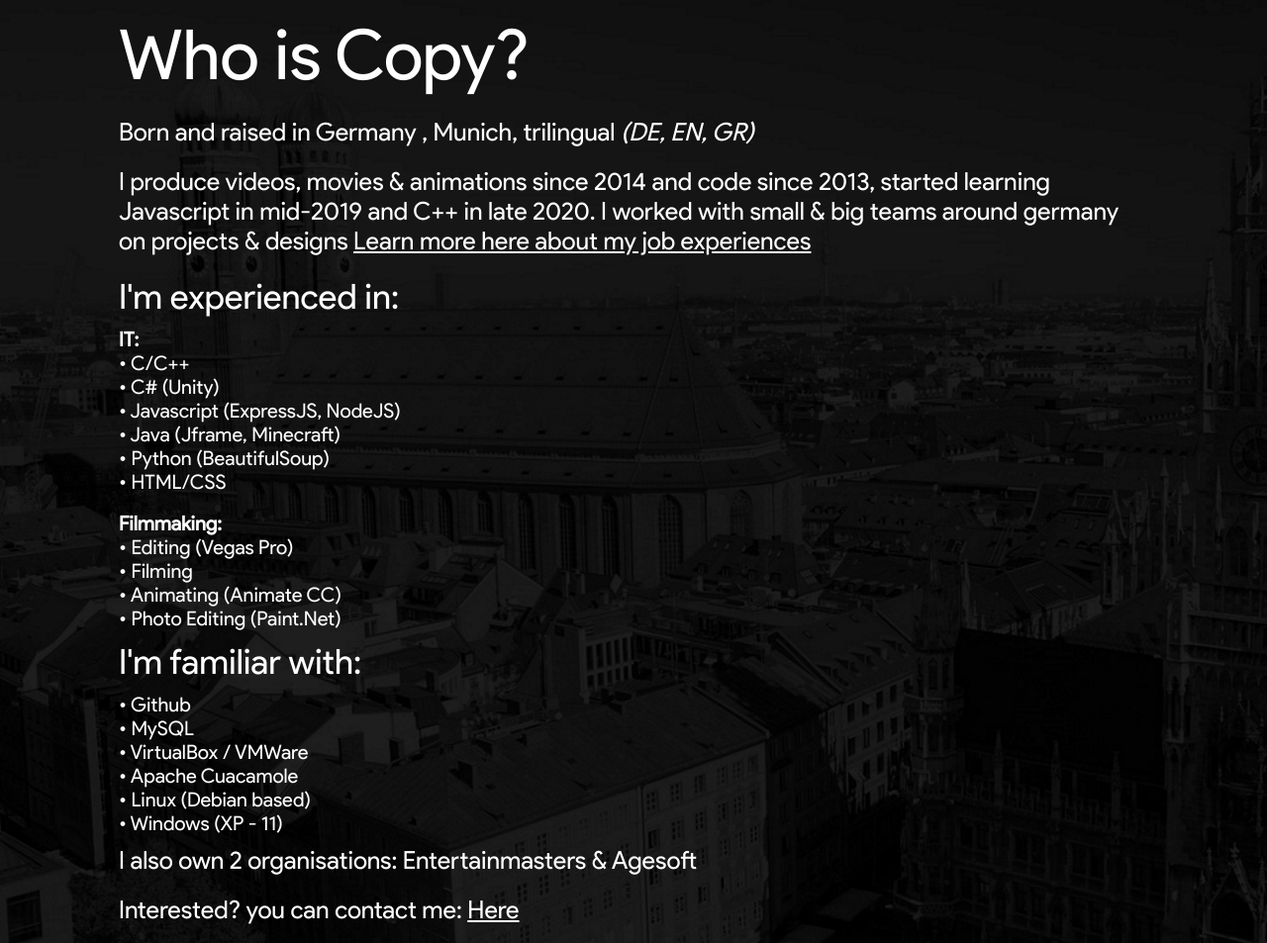
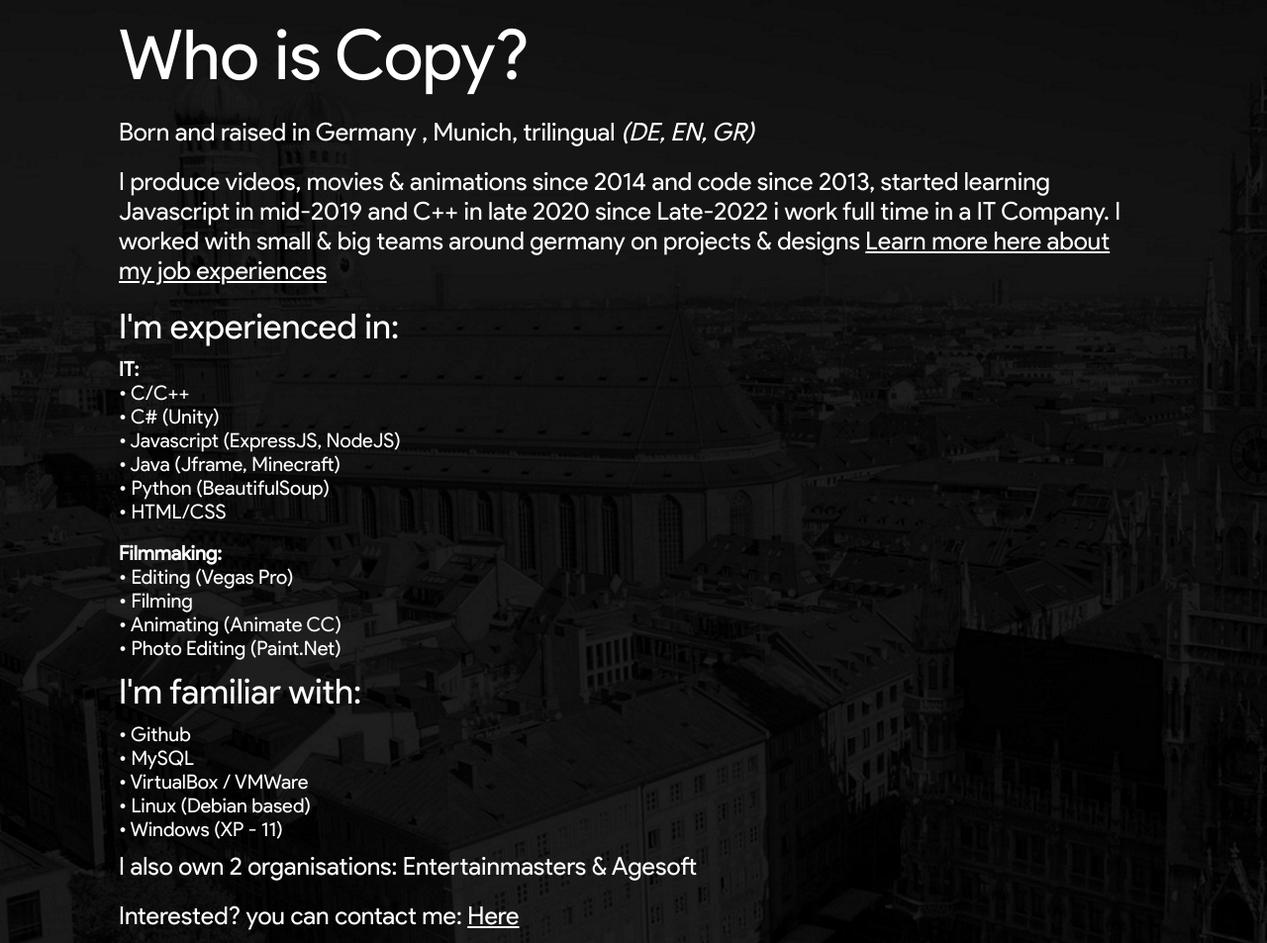
Before and after one commit to Copy05/Portfolio, a plain HTML site: page about.html in a window 1280 px wide. Shown: the part 281-1234 px from the top of the page at 99% size. Drawn offline with Linux system fonts and the light colour scheme.

Commit message:
changed some details

```diff
--- a/about.html
+++ b/about.html
@@ -28,7 +28,7 @@
 <div class="firstpartabout">
 <p class="abouttxtc">Who is Copy?</p>
 <p class="abouttxt">Born and raised in Germany , Munich, trilingual <i>(DE, EN, GR)</i></p>
-<p class="abouttxt">I produce videos, movies & animations since 2014 and code since 2013, started learning Javascript in mid-2019 and C++ in late 2020.
+<p class="abouttxt">I produce videos, movies & animations since 2014 and code since 2013, started learning Javascript in mid-2019 and C++ in late 2020 since Late-2022 i work full time in a IT Company.
     I worked with small & big teams around germany on projects & designs <a href="jobexperiences.html" class="abouthref">Learn more here about my job experiences</a></p>
 <p class="abouttxtcc">I'm experienced in:</p>
 <div class="titlelist">
@@ -54,7 +54,6 @@
             <li class="aboutxt">• Github</li>
             <li class="aboutxt">• MySQL</li>
             <li class="aboutxt">• VirtualBox / VMWare</li>
-            <li class="aboutxt">• Apache Cuacamole</li>
             <li class="aboutxt">• Linux (Debian based)</li>
             <li class="aboutxt">• Windows (XP - 11)</li>
         </ul>
```
